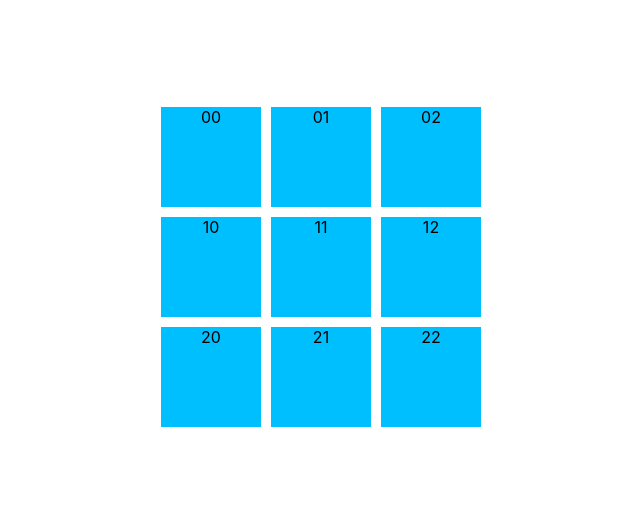
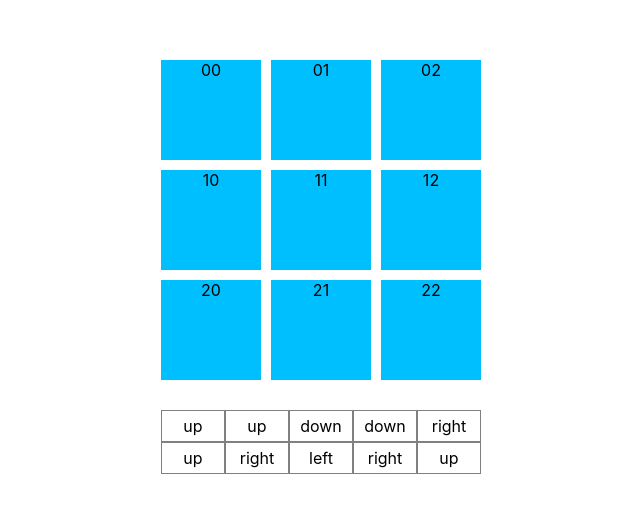
Before and after one commit to BlackHatMan/maze, a React (Create React App) app: page / in a window 1280 px wide. Shown: the part 133-646 px from the top of the page, without its empty margins (319-959 px from the left). Built offline with nearby package versions, Linux system fonts and the light colour scheme.

Commit message:
add access modificators

```diff
--- a/src/App.css
+++ b/src/App.css
@@ -2,6 +2,7 @@
   text-align: center;
   height: 100vh;
   display: flex;
+  flex-direction: column;
   align-items: center;
   justify-content: center;
 }
@@ -16,3 +17,14 @@
   display: flex;
   gap: 10px;
 }
+
+.path {
+  margin-top: 30px;
+  width: 320px;
+  display: grid;
+  grid-template-columns: repeat(5, 1fr);
+}
+.path > span {
+  padding: 0.3rem;
+  border: 1px gray solid;
+}
--- a/src/App.tsx
+++ b/src/App.tsx
@@ -18,6 +18,11 @@ function App() {
           );
         })}
       </div>
+      <div className="path">
+        {area.path.map((el, i) => {
+          return <span key={el + i}>{el}</span>;
+        })}
+      </div>
     </div>
   );
 }
--- a/src/Area.ts
+++ b/src/Area.ts
@@ -1,15 +1,15 @@
 export class Area {
   matrix: number[][][];
   path: string[];
-  randomStartY: number;
+  private randomY: number;
+  coordinates: number[][] = [];
   constructor(size: number, countSteps: number = 10) {
-    this.randomStartY = Math.floor(Math.random() * size);
+    this.randomY = Math.floor(Math.random() * size);
     this.matrix = this.generateMatrix(size);
-    this.path = this.generatePath(countSteps, this.matrix.length - 1, this.randomStartY);
+    this.path = this.generatePath(countSteps, this.matrix.length - 1, this.randomY);
   }
-  coordinates: number[][] = [];
 
-  generatePath(steps: number, x: number, y: number): string[] {
+  private generatePath(steps: number, x: number, y: number): string[] {
     if (steps === 0) return [];
 
     const data = this.searchNeighbors(steps, x, y);
@@ -26,7 +26,7 @@ export class Area {
     return [direction, ...nextDirection];
   }
 
-  generateMatrix(size: number) {
+  private generateMatrix(size: number) {
     const matrix: number[][][] = [];
 
     for (let i = 0; i < size; i++) {
@@ -39,7 +39,7 @@ export class Area {
     return matrix;
   }
 
-  searchNeighbors = (step: number, x: number, y: number) => {
+  private searchNeighbors = (step: number, x: number, y: number) => {
     let up;
     let down;
     let right;
@@ -78,6 +78,12 @@ export class Area {
 
     return neighbors;
   };
+  get getFinish() {
+    return this.coordinates.at(-1);
+  }
+  get getStart() {
+    return [this.matrix.length - 1, this.randomY];
+  }
 }
 
 type neighbors = {
--- a/tsconfig.json
+++ b/tsconfig.json
@@ -1,6 +1,6 @@
 {
   "compilerOptions": {
-    "target": "es5",
+    "target": "ES6",
     "lib": [
       "dom",
       "dom.iterable",
```
